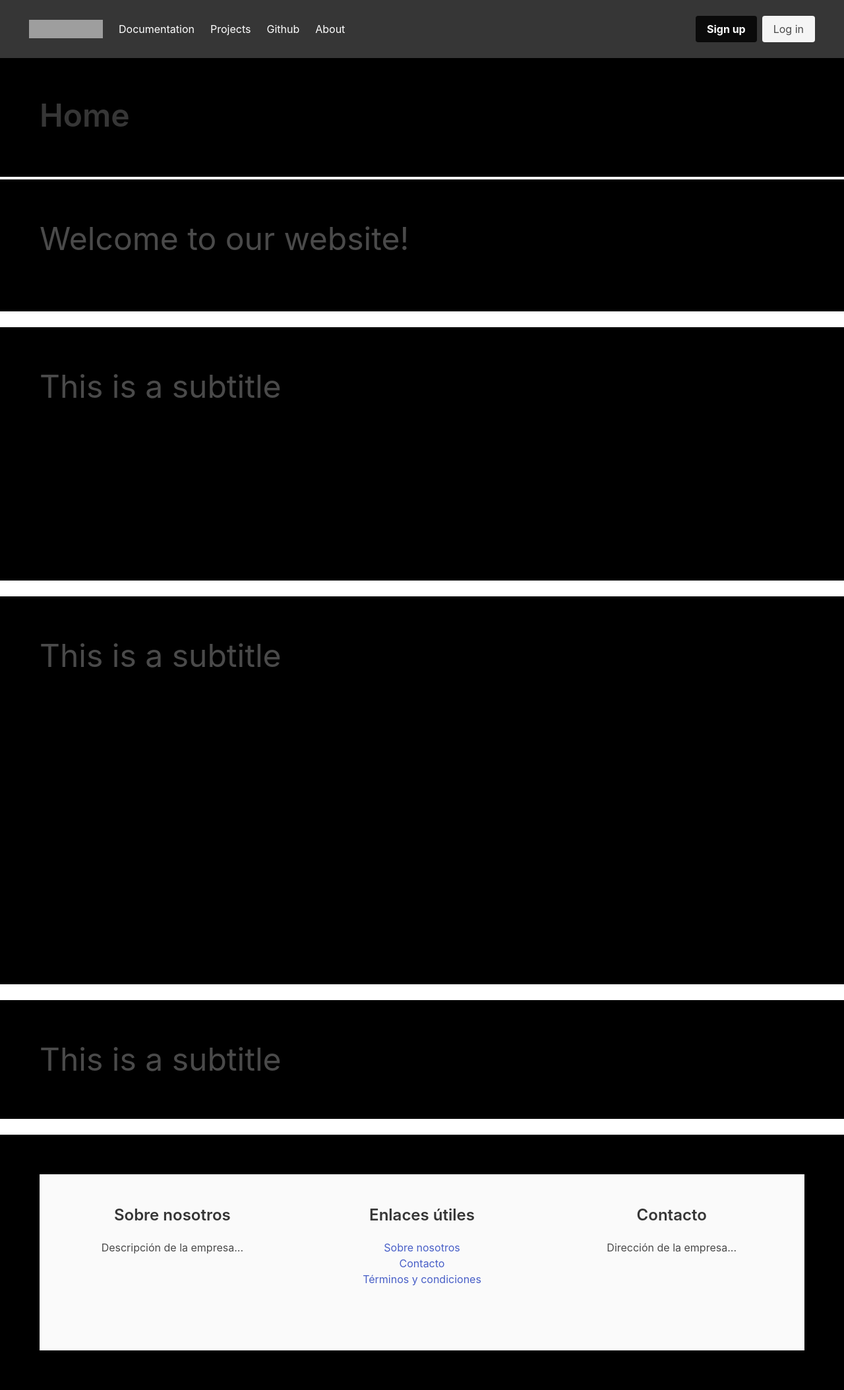
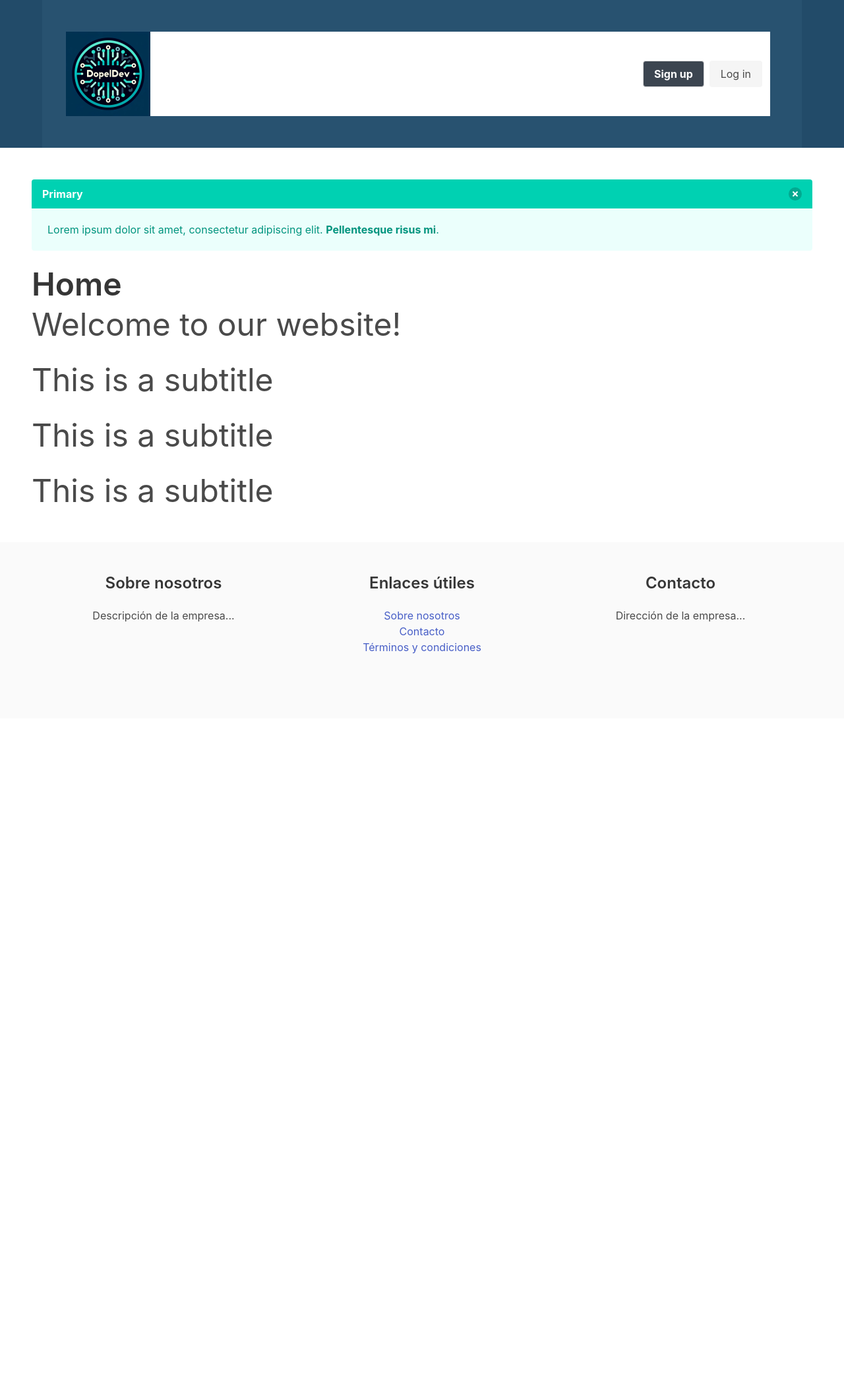
Before and after one commit to dopelDev/project_logs, a Django app: page / in a window 1280 px wide. Shown: the whole page at 66% size. After the commit the page ends 991 px from the top, so only its background shows below. Run offline with Django 4.2, Linux system fonts and the light colour scheme; grey boxes are pictures that could not be loaded.

Commit message:
header mostly finished

```diff
--- a/portablog/projects/static/sass/main.sass
+++ b/portablog/projects/static/sass/main.sass
@@ -1 +1,44 @@
 @import '../../../../node_modules/bulma/bulma'
+
+$color1: #224b69
+$color2: #365f7a
+$color3: #3c4550
+$color4: #cacabc
+$color5: #285270
+
+.color1
+  background-color: $color1
+.color2
+  background-color: $color2
+.color3
+  background-color: $color3
+.color4
+  background-color: $color4
+.color5
+  background-color: $color5
+
+// Definir breakpoints
+$desktop: 1024px // Puedes ajustar este valor según tus necesidades
+
+// Estilos por defecto para mobile y tablet
+#desktop
+  display: none
+
+
+// Media query para pantallas de escritorio
+@media screen and (min-width: $desktop)
+  #desktop
+    display: block
+
+// Definir breakpoints
+$mobile-max: 1024px
+
+// Estilos para pantallas mayores a 1024px
+#mobile
+  display: none
+
+
+// Media query para pantallas menores o iguales a 1024px
+@media screen and (max-width: $mobile-max)
+  #mobile
+    display: block
--- a/portablog/projects/templates/home.html
+++ b/portablog/projects/templates/home.html
@@ -3,30 +3,27 @@
 	<head>
 		{% include 'includes/head.html' %}
 	</head>
-	<header>
+	<header class="color1">
 		{% include 'includes/header.html' %}
 	</header>
-	<body class="grid-container">
+	<body>
+		<section class="section is-blue">
+			<article class="message is-primary">
+				<div class="message-header">
+					<p>Primary</p>
+					<button class="delete" aria-label="delete"></button>
+				</div>
+				<div class="message-body">
+					Lorem ipsum dolor sit amet, consectetur adipiscing elit. <strong>Pellentesque risus mi</strong>.
+				</div>
+			</article>
 			<h1 class="title is-1 grid-item">Home</h1>
 			<h2 class="subtitle grid-item is-1">Welcome to our website!</h2>
 			<h3 class="subtitle grid-item is-1">This is a subtitle</h3>
 			<h4 class="subtitle grid-item is-1">This is a subtitle</h4>
 			<h5 class="subtitle grid-item is-1">This is a subtitle</h5>
+		</section>
 		<footer class="grid-item">
 			{% include 'includes/footer.html' %}
 		</footer>
-
 	</body>
-
-	<style>
-/* CSS */
-.grid-container {
-	display: grid;
-	grid-template-rows: 0fr 1fr 1fr 2fr 3fr 1fr;
-	grid-template-columns: 1fr;
-}
-	.grid-item {
-		background-color: #000000;
-		padding: 60px;
-	}
-	</style>
--- a/portablog/projects/templates/includes/header.html
+++ b/portablog/projects/templates/includes/header.html
@@ -1,40 +1,32 @@
-<nav class="navbar is-dark is-spaced" role="navigation" aria-label="main navigation">
+<div class="container" id="desktop">
+	<section class="section color5">
+		<nav class="navbar" role="navigation" aria-label="main navigation">
+			<!--			<Logo">-->
+			<div class="container">
 				<div class="navbar-brand">
-			<a class="navbar-item" href="https://bulma.io">
-				<img src="https://bulma.io/images/bulma-logo.png" width="112" height="28">
-			</a>
-		<a class="navbar-item is-hidden-desktop" href="#">
-			Documentation
-			</a>
-		<a class="navbar-item is-hidden-desktop" href="#">
-			Projects
-			</a>
-		<a class="navbar-item is-hidden-desktop" href="#">
-			Github
-			</a>
-		<a class="navbar-item is-hidden-desktop" href="#">
-			About
-			</a>
+					{% load static %}
+					<div class="container" href="#">
+						<figure class="image is-128x128">
+							{% load static %}
+							<img src="{% static 'img/logo.png' %}">
+						</figure>
 					</div>
-		<div id="navbarBasicExample" class="navbar-menu">
-			<div class="navbar-start">
-				<a class="navbar-item" href="#">
-					Documentation
-				</a>
-				<a class="navbar-item" href="#">
-					Projects
-				</a>
-				<a class="navbar-item" href="#">
-					Github
-				</a>
-				<a class="navbar-item" href="#">
-					About
-				</a>
 				</div>
+			</div>
+			<!--			</Logo>-->
+			<!--			<Navbar Menu>-->
+			<div class="container">
+				<div class="columns">
+
+				</div>
+			</div>
+			<!--			</Navbar Menu>-->
+			<!--			<Navbar End>-->
+			<div class="container">
 				<div class="navbar-end">
 					<div class="navbar-item">
 						<div class="buttons">
-						<a class="button is-black">
+							<a class="button color3 has-text-white">
 								<strong>Sign up</strong>
 							</a>
 							<a class="button is-light">
@@ -44,5 +36,17 @@
 					</div>
 				</div>
 			</div>
+			<!--			</Navbar End>-->
+		</nav>
+	</section>
 </div>
-</nav>
+<!-- Mobile -->
+<div class="container" id="mobile">
+	<section class="section">
+		<figure class="image">
+			{% load static %}
+			<img src="{% static 'img/logo.png' %}">
+		</figure>
+	</section>
+</div>
+<!-- End Mobile -->
```
Also changed, not shown: portablog/projects/logo.png (added), portablog/projects/static/css/style.css, portablog/projects/static/img/logo.png (added), portablog/projects/static/js/custom.js (added), 2 other files. Lines whose indentation alone changed are shown as unchanged.
